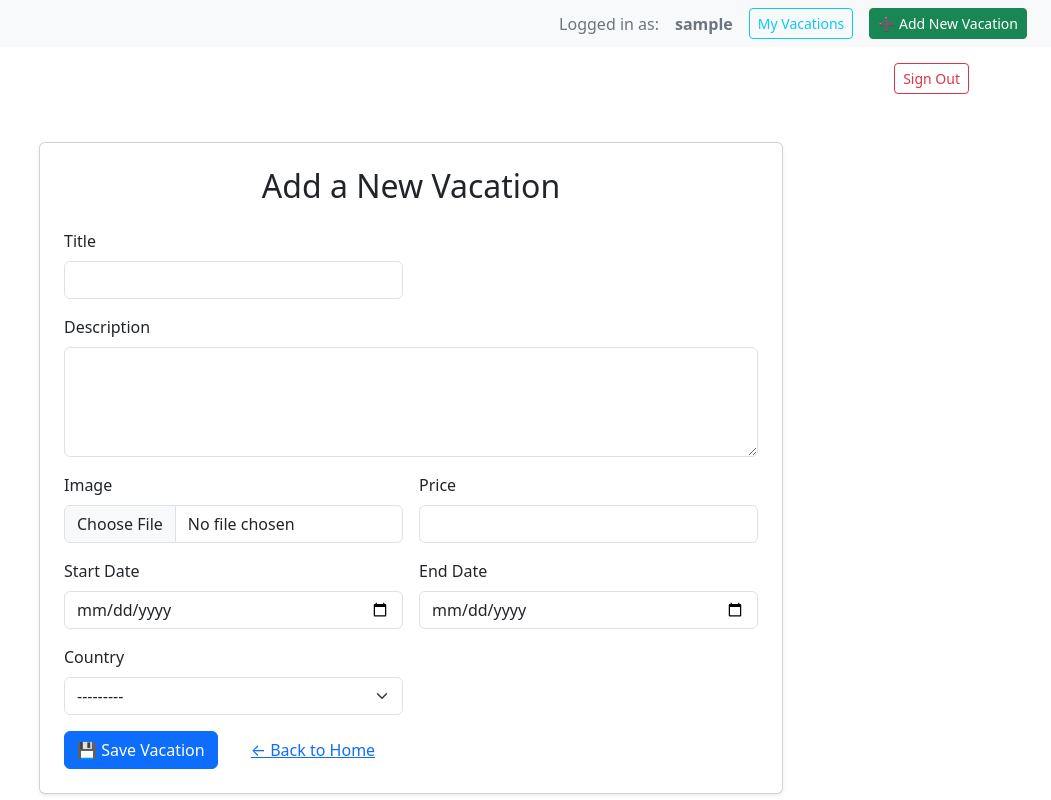
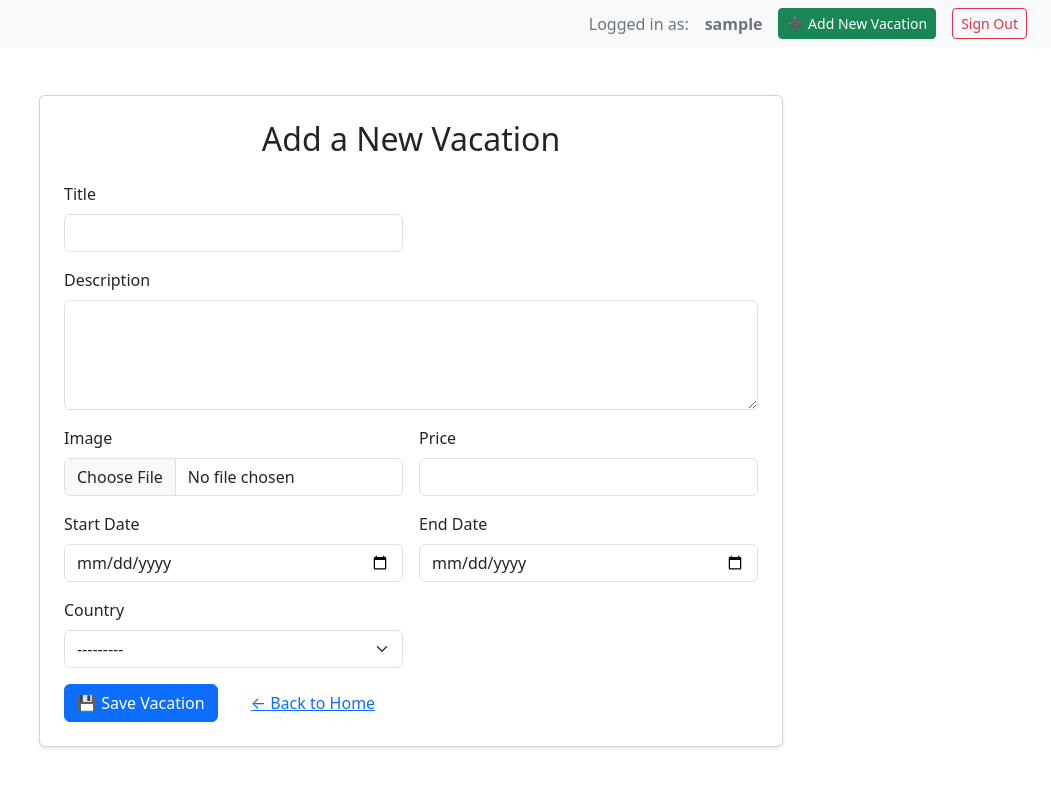
Before and after one commit to eladgnr/vacations, a Django app: page /add-vacation/ in a window 1280 px wide. Shown: the whole page, without its empty margins (229-1280 px from the left). Run offline with Django 5.2, Linux system fonts and the light colour scheme; the visitor is signed in with stand-in values (Sample User, id 1); data comes from the database, SQL or seed files in the repository; some libraries are stand-ins or nearby versions.

Commit message:
final change

```diff
--- a/vacations/templates/vacations/base.html
+++ b/vacations/templates/vacations/base.html
@@ -30,27 +30,25 @@
         {% if user.is_authenticated %}
         Logged in as: <strong>{{ user.username }}</strong>
 
+        {% if not user.is_superuser %}
         <a href="{% url 'my_vacations' %}" class="btn btn-outline-info btn-sm">My Vacations</a>
+        {% endif %}
 
         {% if user.is_superuser %}
         <a href="{% url 'add_vacation' %}" class="btn btn-success btn-sm">
             ➕ Add New Vacation
         </a>
         {% endif %}
+
+        <form method="post" action="{% url 'logout' %}" class="d-inline">
+            {% csrf_token %}
+            <button type="submit" class="btn btn-outline-danger btn-sm">Sign Out</button>
+        </form>
         {% else %}
         <a href="{% url 'login' %}" class="btn btn-outline-primary btn-sm">Login</a>
         <a href="{% url 'register' %}" class="btn btn-outline-success btn-sm">Register</a>
         {% endif %}
     </div>
-    <!-- Sign Out button -->
-    {% if user.is_authenticated %}
-    <div class="container mt-3 text-end">
-        <form method="post" action="{% url 'logout' %}">
-            {% csrf_token %}
-            <button type="submit" class="btn btn-outline-danger btn-sm">Sign Out</button>
-        </form>
-    </div>
-    {% endif %}
 
     <!-- Messages -->
     {% if messages %}
```
